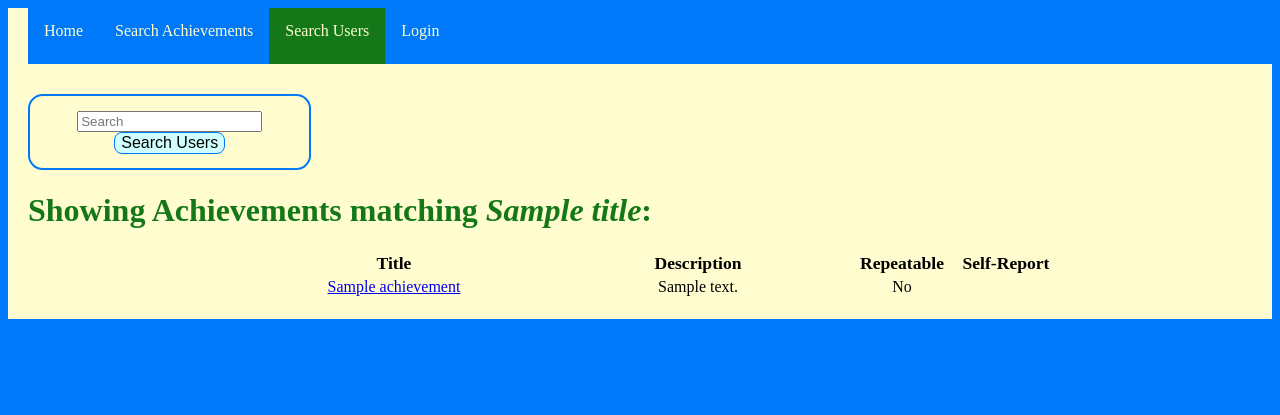
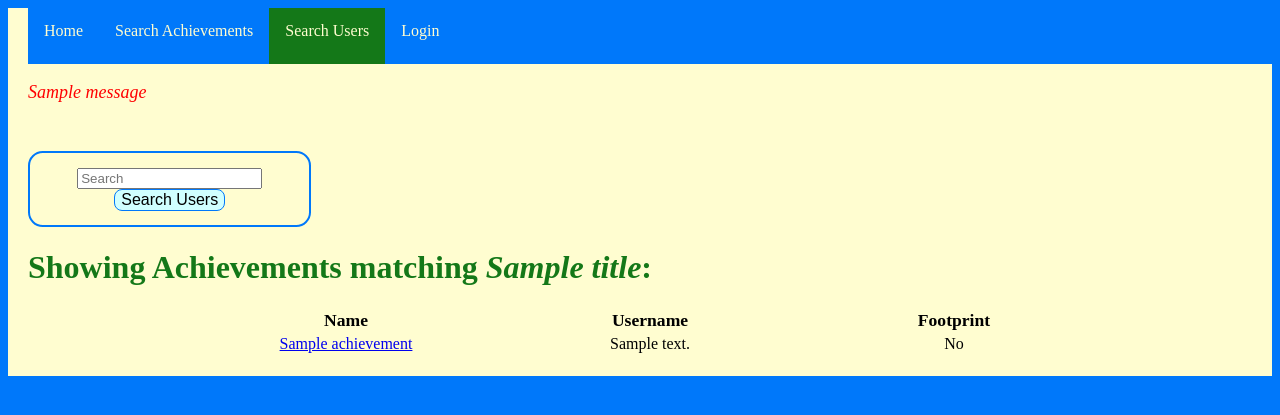
Before and after one commit to eczeps/fueling-change, a Flask app: template draft/templates/userSearch.html in a window 1280 px wide. Shown: the top 415 px of the page. Run offline with Flask 2, Linux system fonts and the light colour scheme; the template is opened without the code that fills it: most values are stand-ins (such as "Sample title", 1, 10 or a date in 2020); one stand-in notice (Sample message) is shown.

Commit message:
fixed profiles

```diff
--- a/draft/app.py
+++ b/draft/app.py
@@ -49,40 +49,37 @@ def index():
     session['didSearch'] = False #used to tell apart (3) and (4) in profile.html
     conn = databaseAccess.getConn(currDB)
     #--accessing current user information
-    user = ""
     #userID will either be the user's number or None if they're not logged in
     userID = session.get('uID')
     print('userID in index route: ' + str(userID))
 
+    username = ""
     if userID != None:
-        userInfo = databaseAccess.getUser(conn, userID)
-        user = userInfo['first_Name'].lower() + '-' + userInfo['last_Name'].lower()
-        user += '-' + str(userInfo['UID'])
+        username = databaseAccess.getUser(conn, userID)['username']
     #else:
-        #not logged in
+        #not logged in profile won't show so we don't need to worry about
+        #username being empty
     #--end of accessing current user information
 
     return render_template('main.html', title="Fueling Change",
                                         isLoggedIn=(True if userID!=None else False),
-                                        userURL=user)
+                                        userURL=username)
 
 
-'''handles the page where users can search for achievements and self-report them'''
+'''handles the page where users can search for achievements'''
 @app.route('/achievements/', methods = ['POST', 'GET'], defaults={'searchFor': ""})
 @app.route('/achievements/<searchFor>', methods = ['POST', 'GET'])
 def achievement(searchFor):
     conn = databaseAccess.getConn(currDB)
     #--accessing current user information
-    user = ""
     userID = session.get('uID')
-    # rep is short for reportable
-    rep = []
+    # stars is short for starred achievements
+    stars = []
 
+    username = ""
     if userID != None:
-        userInfo = databaseAccess.getUser(conn, userID)
-        user = userInfo['first_Name'].lower() + '-' + userInfo['last_Name'].lower()
-        user += '-' + str(userInfo['UID'])
-        rep = databaseAccess.getReportedAchieves(conn, userID)
+        username = databaseAccess.getUser(conn, userID)["username"]
+        stars = databaseAccess.getStarredAchieves(conn, userID)
     #else:
         #not logged in
     #--end of accessing current user information
@@ -105,16 +102,25 @@ def achievement(searchFor):
     return render_template('achievementSearch.html',title=searchFor,
                                                     achievements=a,
                                                     isLoggedIn=(True if userID!=None else False),
-                                                    reps=rep,
-                                                    userURL=user)
+                                                    reps=stars,
+                                                    userURL=username)
 
+
+'''handles the page where users can search for users'''
+@app.route('/users/', methods = ['POST', 'GET'], defaults={'userSearch': ""})
+@app.route('/users/<userSearch>', methods = ['POST', 'GET'])
+def users(userSearch):
+    return render_template('userSearch.html',title=userSearch,
+                                             users=a,
+                                             isLoggedIn=(True if userID!=None else False),
+                                             reps=rep,
+                                             userURL=user)
 
 #want to use below for user searches which will display a list based on search result.
 #similar to the actor search in one of our assignments
-@app.route('/profile/', methods=['POST', 'GET'], defaults={'user': ""})
-# redirect to /profile/searchedfirstname-searchedlastname-searchedUID/
-@app.route('/profile/<user>/', methods=['POST', 'GET'])
-def profile(user):
+@app.route('/profile/', methods=['POST', 'GET'], defaults={'username': ""})
+@app.route('/profile/<username>/', methods=['POST', 'GET'])
+def profile(username):
     #TODO: make the URls just the username, don't have them include the UID
     userID = session.get('uID')
 
@@ -130,14 +136,14 @@ def profile(user):
 
         #variables for formatting template
         titleString = userInfo['first_Name'].lower() + ' ' + userInfo['last_Name'].lower()
-        userURL = userInfo['first_Name'].lower() + '-' + userInfo['last_Name'].lower() + '-' + str(userID)
-        #TODO: is there a better way to format this line: (basically converting from None to False if we have to)
+        userURL = userInfo['username'].lower()
+
         #TODO: this line doesn't work and I'm not sure what it was supposed to do?
         #currUser = (int(UID) == current_uID if current_uID else False) #boolean
 
         #get achievements
         allComps = databaseAccess.getCompAchievements(conn, userID)
-        allStars = databaseAccess.getStarAchievements(conn, userID)
+        allStars = databaseAccess.getStarredAchieves(conn, userID)
 
         #calculate emissions
         has_carbon_data = databaseAccess.doesUserHaveCarbonData(conn, userID)
@@ -152,12 +158,9 @@ def profile(user):
 
         return render_template('profile.html',  title=titleString,
                                                 emissions = format(emissions, ','),
-                                                #TODO: ditto -- can we reformat this next line better?
                                                 isLoggedIn=(True if userID!=None else False),
                                                 userURL=userURL,
-                                                #this is what used to be here, unsure what currUser was supposed to be for?
-                                                #isUser=currUser, #currUser was an id of the logged in person
-                                                isUser=userID, #will this be -1 if it needs to be?
+                                                thisUser=userID, #will this be -1 if it needs to be?
                                                 searched=session.get('didSearch'),
                                                 compAchis=allComps,
                                                 starAchis=allStars)
@@ -219,7 +222,7 @@ def useract(user):
     currUser = (int(UID) == session['uID']) #boolean
     return render_template('useraction.html', isLoggedIn=currUser,
                                                 userURL=user,
-                                                isUser=session['uID'])
+                                                thisUser=session['uID'])
 
 '''route to display information for a given achievement and allows the user
 to mark as completed if logged in '''
@@ -238,12 +241,15 @@ def achieveinfo(AID):
     #returns the UID, first name, last name of users who completed
     users = databaseAccess.getAchievePeople(conn, AID)
     return render_template('achieveinfo.html', achieveID = AID,
-                    info = achieve_info, users = users, this_user = userID,
-                        user_info = user_info)
+                                               info = achieve_info,
+                                               users = users,
+                                               thisUser = userID,
+                                               user_info = user_info,
+                                               isLoggedIn = (True if userID!=None else False))
 
 '''route to update the database when the user clicked "yes" under completed
 to mark as completed if logged in '''
-@app.route('/updateCompleted', methods= ['POST'])
+@app.route('/updateCompleted/', methods= ['POST'])
 def updateCompleted():
     conn = databaseAccess.getConn(currDB)
     aid = request.form['aid'] #gets the achievement ID to update
@@ -305,18 +311,16 @@ def setUID():
                 print('your password was right! logging you in')
                 flash('successfully logged in as '+username)
                 session['uID'] = userID
-                #TODO: change this redirect to go to the profile page. Currently can't
-                #because of the way the profile URL relies on having the user's name in it
-                #^^have the form ask for the user's name too!
-                return redirect(url_for('index'))
+                username=databaseAccess.getUser(conn, session.get('uID'))['username']
+                return redirect(url_for('profile', username=username))
             else:
                 print('your password was prob wrong')
                 flash('login incorrect. Try again or join')
-                return redirect(url_for('index'))
+                return redirect(url_for('login'))
     except Exception as err:
         print('error in login: ' + str(err))
         flash('form submission error '+ str(err))
-        return redirect( url_for('index') )
+        return redirect( url_for('login') )
 
 
 
@@ -333,7 +337,7 @@ def signup():
             if passwd1 != passwd2:
                 print('passwords do not match')
                 flash('passwords do not match')
-                return redirect( url_for('signup'))
+                return redirect(url_for('signup'))
             #hash the password the user provided
             hashed = bcrypt.hashpw(passwd1.encode('utf-8'), bcrypt.gensalt())
             #convert it from bytes to string
@@ -350,18 +354,19 @@ def signup():
                 print('logging you in! after signup')
                 #actually log them in in the session
                 session['uID'] = uID
-                #TODO: change this redirect to go to the user's profile
-                return redirect(url_for('index'))
+                username = username=databaseAccess.getUser(conn, session.get('uID'))['username']
+                return redirect(url_for('profile', username=username))
             else:
                 print('username already taken on signup')
                 session['uID'] = None
                 flash("that username is already taken! try again")
-                return redirect( url_for('signup'))
-            return redirect(url_for('profile', user=session.get('uID')))
+                return redirect(url_for('signup'))
+            username=databaseAccess.getUser(conn, session.get('uID'))['username']
+            return redirect(url_for('profile', username=username))
         except Exception as e:
             print('form submission error in signup: ' + str(e))
             flash("form submission error :( try again!")
-            return redirect( url_for('index'))
+            return redirect( url_for('login'))
 
 
 
--- a/draft/static/style.css
+++ b/draft/static/style.css
@@ -26,7 +26,7 @@ H2 {
     text-align: center;
 }
 
-#flashes {
+#messages {
     color: red;
     font-size: large;
 	font-style: italic;
--- a/draft/templates/achieveinfo.html
+++ b/draft/templates/achieveinfo.html
@@ -5,7 +5,7 @@
 <!-- Display the description-->
 <p>{{info['description']}}</p>
 <!-- Allow the user to check this as completed-->
-{%  if info['isSelfReport'] == 1 and this_user != None: %}
+{%  if info['isSelfReport'] == 1 and thisUser != None: %}
     <!-- <p>{{user}}</p> -->
     <p>Did you complete this achievement?</p>>
     <button data-tt="{{achieveID}}" class="report-button">Yes!</button>
--- a/draft/templates/achievementSearch.html
+++ b/draft/templates/achievementSearch.html
@@ -54,40 +54,25 @@
         {% set aID = achievement['AID'] %}
         {% set repeatable = achievement['isRepeatable'] %}
         <tr data-tt="{{aID}}">
-            <td id="title"><a href="{{url_for('achieveinfo', AID = achievement['AID'])}}">{{achievement['title']}}</a></td>
-            <td id="description">{{achievement['description']}}</td>
-            <td class="small" id="repeatable">
-                <!-- don't use id bc it's a loop -->
+            <td><a href="{{url_for('achieveinfo', AID = achievement['AID'])}}">{{achievement['title']}}</a></td>
+            <td>{{achievement['description']}}</td>
+            <td class="small">
                 {% if repeatable == 1 %}
                     Yes
                 {% else %}
                     No
                 {% endif %}</td>
 
-                <!-- <td class = "small">
-                    <form method="POST" action="{{url_for('achieveinfo', AID = achievement['AID'])}}">
-                        <button type = "submit" class="report-button">Go!</a></button>
-                    </form>
-                </td> -->
-
-                <!-- <td><button class="go_button"><a href="{{url_for('achieveinfo', AID = achievement['AID'])}}">Go!</a></button></td> -->
-                <!-- <td><button class="report_button">Go!</a></button></td> -->
-
-                <td class="small"><button class="report-button"><a window.location.href="{{url_for('achieveinfo', AID = achievement['AID'])}}">Go!</a></button></td>
-
-            <!-- reuse this later for the stars i think -->
-            <!-- {% if isLoggedIn != None %} -->
+            <!-- display button for starring achievements -->
+            {% if isLoggedIn != None %}
                 <!-- user has it, it's repeatable, and it's self-reportable -->
-                <!-- {% if aID in reps and repeatable == 1 and achievement['isSelfReport'] == 1 %} -->
-                    <!-- <td class="small"><button class="report-button"><a window.location.href="{{url_for('achieveinfo', AID = achievement['AID'])}}">Go!</a></button></td> -->
+                {% if aID in reps %}
+                    <td class="small"><button class="report-button"><a>Remove Star</a></button></td>
                 <!-- user doesn't have it, it's repeatable, and it's self-reportable -->
-                <!-- {% elif repeatable == 1 and achievement['isSelfReport'] == 1 %} -->
-                    <!-- <td class="small"><button class="report-button"><a window.location.href="{{url_for('achieveinfo', AID = achievement['AID'])}}">Go!</a></button></td> -->
-                <!-- user doesn't have it and it's self-reportable -->
-                <!-- {% elif not aID in reps and achievement['isSelfReport'] == 1 %} -->
-                    <!-- <td class="small"><button class="report-button"><a window.location.href="{{url_for('achieveinfo', AID = achievement['AID'])}}">Go!</a></button></td> -->
-                <!-- {% endif %} -->
-            <!-- {% endif %} -->
+                {% else %}
+                    <td class="small"><button class="report-button"><a>Add Star</a></button></td>
+                {% endif %}
+            {% endif %}
 
         </tr>
         {% endfor %}
--- a/draft/templates/main.html
+++ b/draft/templates/main.html
@@ -30,9 +30,15 @@
         </div>
     {% endblock %}
 
-    {% block flashing %}
-        <!-- any flashes we want go here -->
-    {% endblock %}
+{% with messages = get_flashed_messages() %}
+    {% if messages %}
+        <div id="messages">
+        {% for msg in messages %}
+            <p>{{msg}}</p>
+        {% endfor %}
+        </div>
+    {% endif %}
+{% endwith %}
 
     <div id="slide">
         <script>
--- a/draft/templates/searchedProfile.html
+++ b/draft/templates/searchedProfile.html
@@ -1,7 +1,7 @@
 {% extends "userSearch.html" %}
 
 {% block body %}
-{% if isUser %}
+{% if thisUser %}
     {% if request.method == "POST" %}
 
         <h1>Viewing {{title}}'s Achievements</h1>
--- a/draft/templates/userSearch.html
+++ b/draft/templates/userSearch.html
@@ -41,23 +41,17 @@
 
     <table id="achieves">
         <tr>
-            <th>Title</th>
-            <th>Description</th>
-            <th class="small">Repeatable</th>
-            {% if isLoggedIn != None %}
-                <th class="small">Self-Report</th>
-            {% endif %}
+            <th>Name</th>
+            <th>Username</th> <!--link on this.-->
+            <th>Footprint</th>
         </tr>
 
-        <!--iterate over achievements in the search results and display them in a table-->
+        <!--iterate over users in the search results and display them in a table-->
         {% for usr in users %}
-        {% set aID = achievement['AID'] %}
-        {% set repeatable = achievement['isRepeatable'] %}
-        <tr data-tt="{{aID}}">
-            <td id="title"><a href="{{url_for('achieveinfo', AID = achievement['AID'])}}">{{achievement['title']}}</a></td>
-            <td id="description">{{achievement['description']}}</td>
-            <td class="small" id="repeatable">
-                <!-- don't use id bc it's a loop -->
+        <tr>
+            <td><a href="{{url_for('achieveinfo', AID = achievement['AID'])}}">{{achievement['title']}}</a></td>
+            <td>{{achievement['description']}}</td>
+            <td class="small">
                 {% if repeatable == 1 %}
                     Yes
                 {% else %}
--- a/draft/templates/useraction.html
+++ b/draft/templates/useraction.html
@@ -9,7 +9,7 @@
         <li><a href="/">Home</a></li>
         <li><a href="/achievements/">Search Achievements</a></li>
         <li><a href="/users/">Search Users</a></li>
-            {% if isUser %} <!-- hidden until login -->
+            {% if thisUser %} <!-- hidden until login -->
                 <li><a class="halfactive" href="/profile/{{userURL}}/">My Profile</a></li>
                 <li><a href="/login/">Log Out</a></li>
             {% elif isLoggedIn != None %}
```
Also changed, not shown: draft/databaseAccess.py (+6 -4 lines), draft/templates/profile.html (+6 -6 lines).
